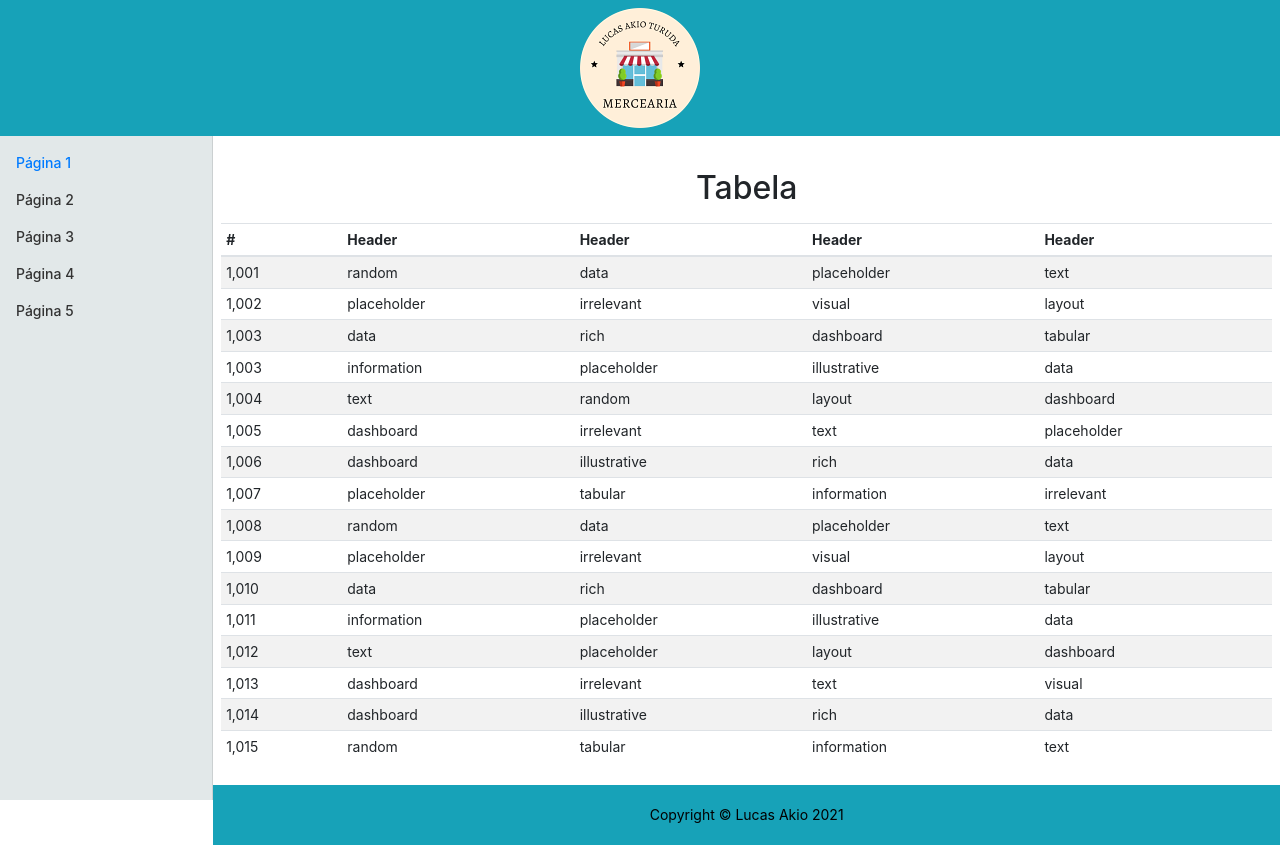
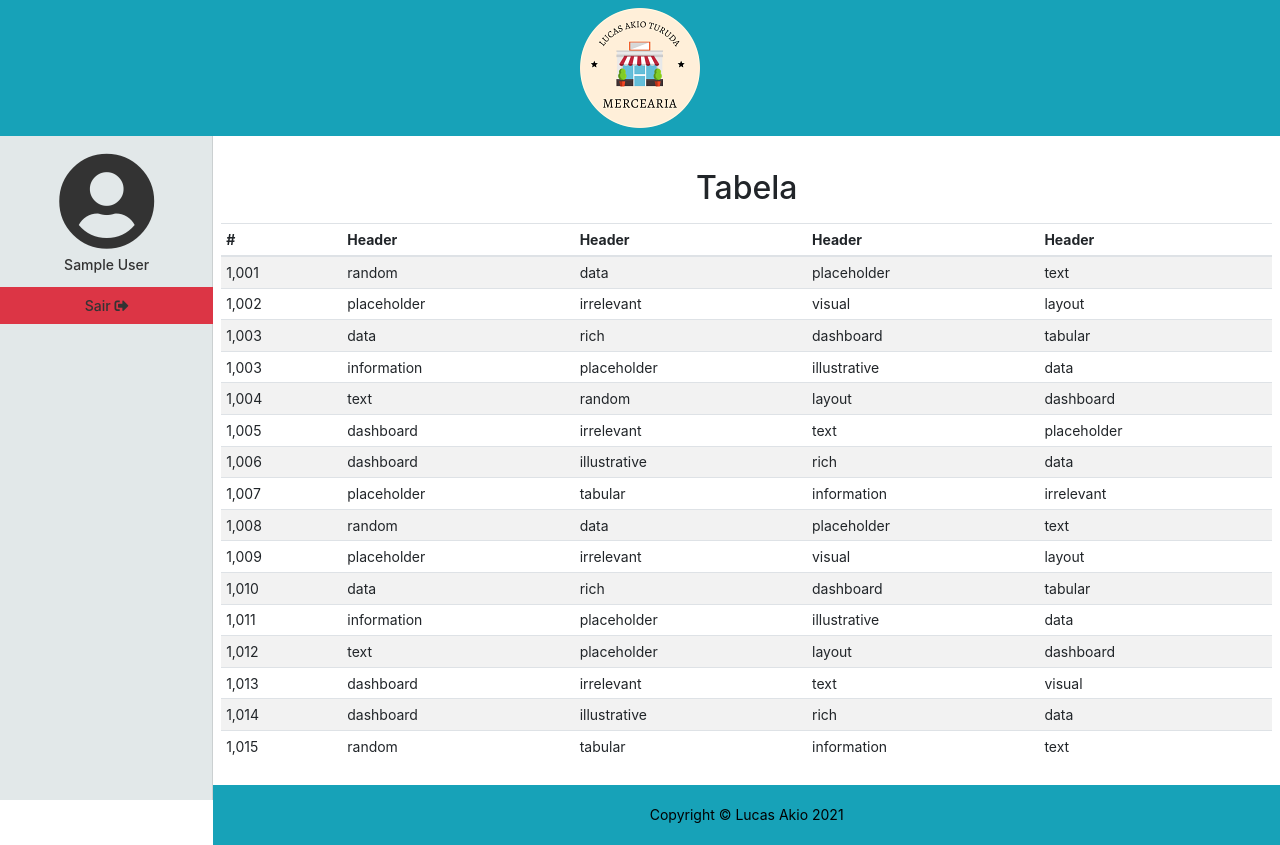
Before and after one commit to Akiolucas/Mercearia, a PHP site: page /mercearia/ in a window 1280 px wide. Run offline with PHP 8.4, Linux system fonts and the light colour scheme; the visitor is signed in with stand-in values (Sample User, id 1); data that the repository does not hold is empty.

Commit message:
menu lateral de acesso a páginas do usuário

```diff
--- a/app/View/include/menulateral.php
+++ b/app/View/include/menulateral.php
@@ -8,31 +8,35 @@ if (!defined("MERCEARIA2021")) // verificar se a constante criada no index, foi
 <nav id="menuLateral" class="col-md-3 col-lg-2 d-md-block sidebar collapse">
   <div class="sidebar-sticky">
     <ul class="nav flex-column">
-      <li class="nav-item">
-        <a class="nav-link active" href="#">
-          Página 1
+<?php
+if (isset($_SESSION['usuario_paginas']))
+{
+?>
+      <li class="nav-item active">
+        <a class="nav-link text-center" href="<?php echo URL;?>perfil">
+          <i class="fas fa-user-circle fa-7x"></i>
+          <p class="my-1"><?php echo $_SESSION['usuario_nome'];?></p>
         </a>
       </li>
       <li class="nav-item">
-        <a class="nav-link" href="#">
-          Página 2
+        <a class="nav-link bg-danger text-center" href="<?php echo URL; ?>sair">
+          Sair <i class="fas fa-sign-out-alt"></i>
         </a>
       </li>
+<?php
+  foreach ($_SESSION['usuario_paginas'] as $pagina)
+  {
+
+?>
       <li class="nav-item">
         <a class="nav-link" href="#">
-          Página 3
+          <?php echo $pagina; ?>
         </a>
       </li>
-      <li class="nav-item">
-        <a class="nav-link" href="#">
-          Página 4
-        </a>
-      </li>
-      <li class="nav-item">
-        <a class="nav-link" href="#">
-          Página 5
-        </a>
-      </li>
+<?php
+  }
+}
+?>
     </ul>
   </div>
 </nav>
```
